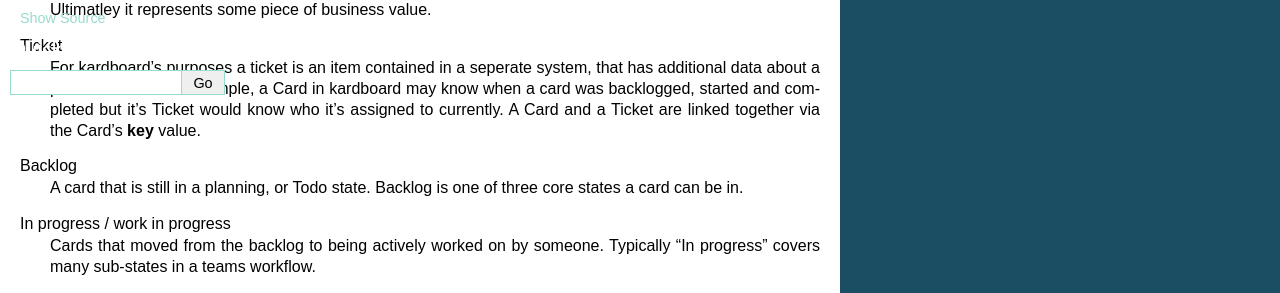
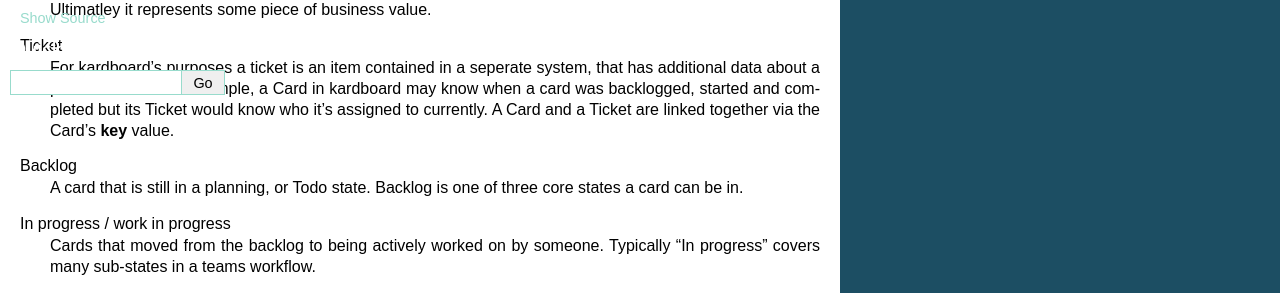
Before and after one commit to cmheisel/kardboard, a Sphinx documentation site: the page built from docs/source/concepts.rst, in a window 1280 px wide. Shown: the part 191-484 px from the top of the page. Built offline with Sphinx 7.4.7, drawn with Linux system fonts in a browser that asks for light colours.

Commit message:
RST fixes for cross-references.

```diff
--- a/docs/source/concepts.rst
+++ b/docs/source/concepts.rst
@@ -7,7 +7,7 @@
     A card represents a unit of work, it's the central object around which almost everything else revolves. Ultimatley it represents some piece of business value.
 
 Ticket
-    For kardboard's purposes a ticket is an item contained in a seperate system, that has additional data about a particular card. For example, a Card in kardboard may know when a card was backlogged, started and completed but it's Ticket would know who it's assigned to currently. A Card and a Ticket are linked together via the Card's **key** value.
+    For kardboard's purposes a ticket is an item contained in a seperate system, that has additional data about a particular card. For example, a Card in kardboard may know when a card was backlogged, started and completed but its Ticket would know who it's assigned to currently. A Card and a Ticket are linked together via the Card's **key** value.
 
 Backlog
     A card that is still in a planning, or Todo state. Backlog is one of three core states a card can be in.
--- a/docs/source/installing.rst
+++ b/docs/source/installing.rst
@@ -200,6 +200,8 @@
 * ``'critical'``
 * ``'error'``
 
+.. _LOG_FILE:
+
 LOG_FILE
 ^^^^^^^^^^
 Default: (No default)
@@ -242,6 +244,8 @@
 
 The only provider shipped with kardboard is ``'kardboard.tickethelpers.JIRAHelper'``.
 
+.. _TICKET_UPDATE_THRESHOLD:
+
 TICKET_UPDATE_THRESHOLD
 ^^^^^^^^^^^^^^^^^^^^^^^
 Default: ``60*5`` (seconds)
```
